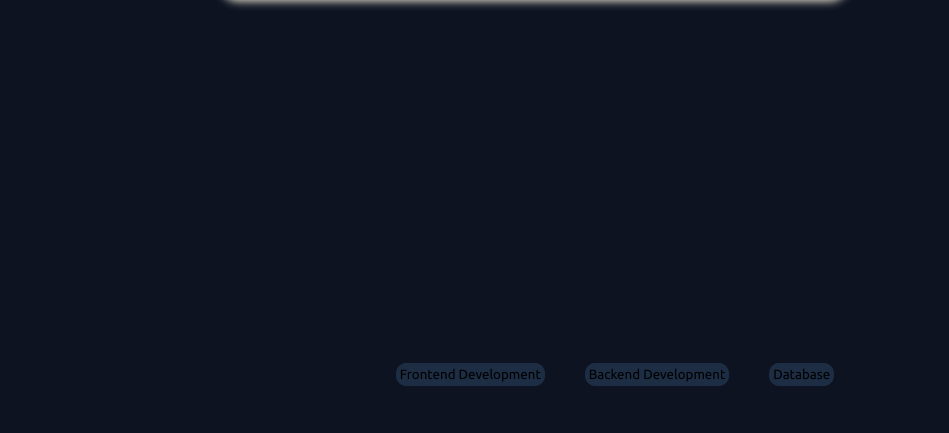
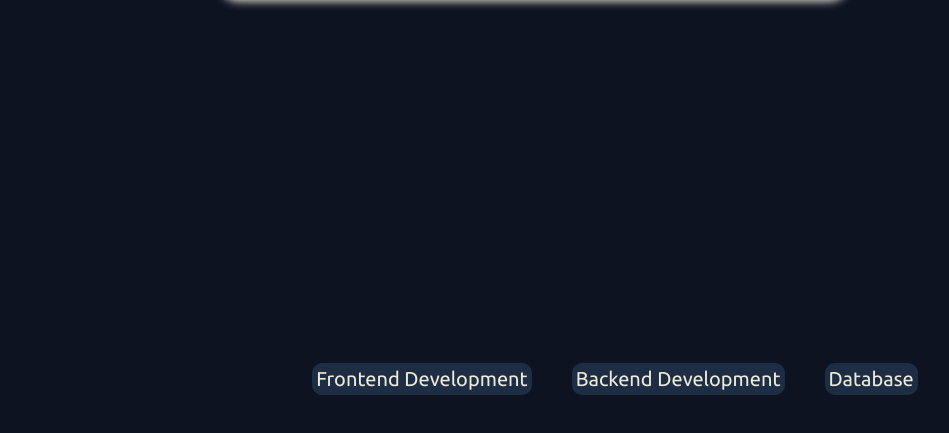
Before and after one commit to hhi2/portfolio, a plain HTML site: page nav_transition/My_Team/index2.html in a window 1280 px wide. Shown: the part 91-524 px from the top of the page, without its empty margins (25-974 px from the left). Drawn offline with Linux system fonts and the light colour scheme.

Commit message:
make button teleport to the page and add flie team's

```diff
--- a/nav_transition/My_Team/index2.html
+++ b/nav_transition/My_Team/index2.html
@@ -29,9 +29,9 @@
     <main>
         <div class="team-section">
             <div class="specialization-btn">
-                <a href="#"><button>Frontend Development</button></a>
-                <a href="#"><button>Backend Development</button></a>
-                <a href="#"><button>Database</button></a>
+                <a href="frontend-sec/index.html"><button>Frontend Development</button></a>
+                <a href="backend-sec/index.html"><button>Backend Development</button></a>
+                <a href="database,/index.html"><button>Database</button></a>
             </div>
         </div>
     </main>
--- a/nav_transition/My_Team/style.css
+++ b/nav_transition/My_Team/style.css
@@ -108,5 +108,12 @@ main {
   border: none;
   border: solid #1d2d44 4px;
   border-radius: 10px;
+  color: #f0ebd8;
+  transition: all 0.5s ease;
+  font-size: 20px;
+}
 
+.specialization-btn button:hover{
+  box-shadow: 2px 2px #f0ebd8;
+  transition: all 0.6s ease;
 }
```
Also changed, not shown: nav_transition/My_Team/backend-sec/index.html (added), nav_transition/My_Team/backend-sec/style.css (added), nav_transition/My_Team/database,/index.html (added), nav_transition/My_Team/database,/style.css (added), nav_transition/My_Team/frontend-sec/index.html (added), nav_transition/My_Team/frontend-sec/style.css (added).
